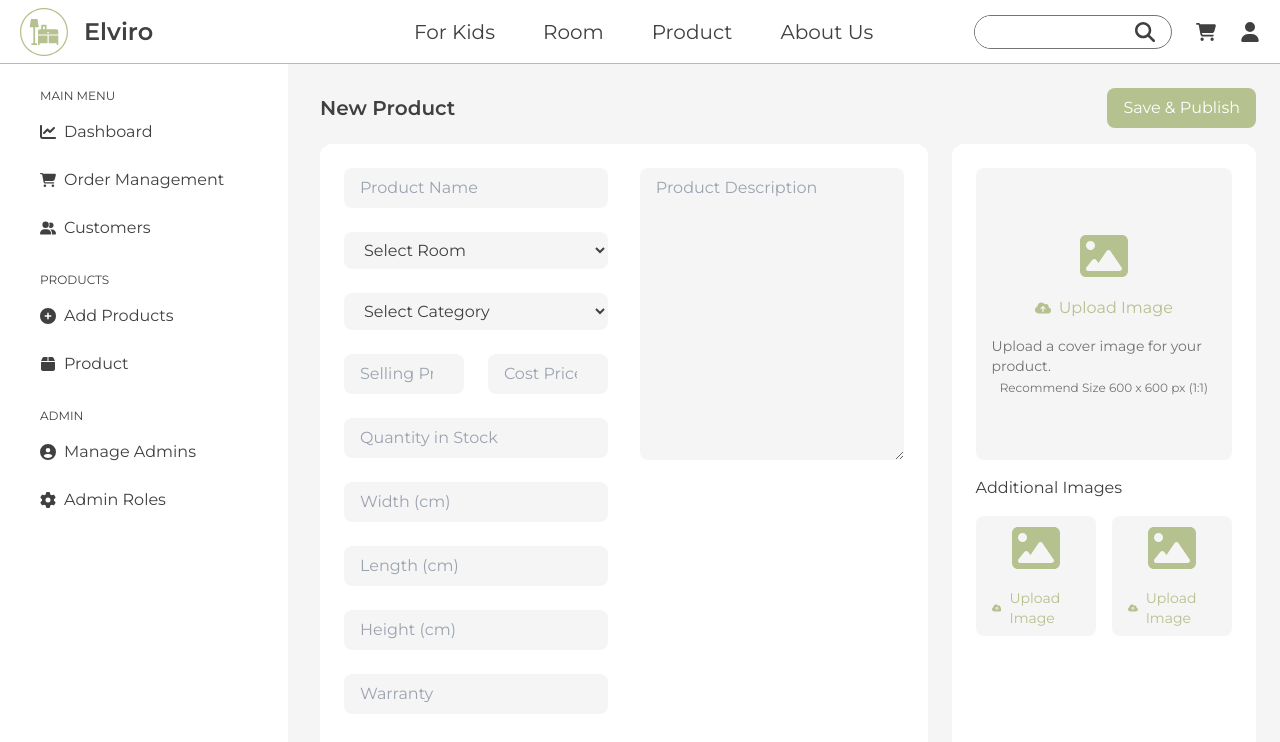
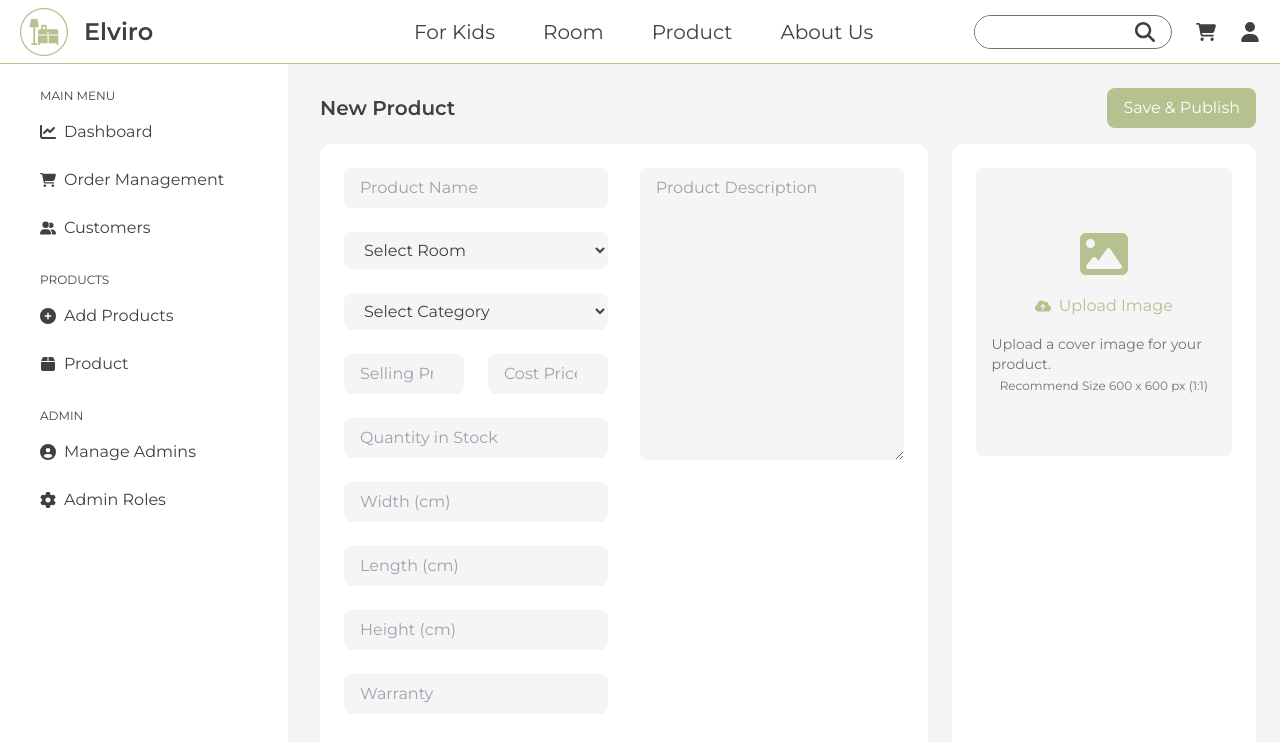
Before and after one commit to jsd7-group3-the-immortal-elf/elviro-frontend, a React (Vite) app: page /dashboard/product/add-product in a window 1280 px wide. Shown: the top 742 px of the page. Built offline with nearby package versions, Linux system fonts and the light colour scheme.

Commit message:
ch imgInput to imgInputMain, edit img ratio

```diff
--- a/src/components/dashboard/DashImageInput.jsx
+++ b/src/components/dashboard/DashImageInput.jsx
@@ -5,21 +5,15 @@ export default function DashImageInput({ product }) {
 	return (
 		<>
 			{product.image ? (
-				<picture className="aspect-square rounded-xl">
-					<img src={product.image} />
+				<picture className="rounded-xl">
+					<img src={product.image} className="aspect-square" />
 				</picture>
 			) : (
-				<label className="dash-input h-1/2 aspect-square flex flex-col justify-center items-center text-green gap-4 relative">
+				<label className="dash-input aspect-square flex flex-col justify-center items-center text-green gap-4 relative">
 					<FaImage className="text-5xl" />
-					<p className="flex items-center gap-2">
+					<p className="flex items-center gap-2 text-sm">
 						<FaCloudArrowUp /> Upload Image
 					</p>
-					<div className="flex flex-col items-center text-neutral-500 gap-1">
-						<p className="text-sm">Upload a cover image for your product.</p>
-						<p className="text-xs flex items-center">
-							Recommend Size 600 x 600 px (1:1)
-						</p>
-					</div>
 					<input
 						type="file"
 						name="image"
--- /dev/null
+++ b/src/components/dashboard/DashImageInputMain.jsx
@@ -0,0 +1,37 @@
+import PropTypes from "prop-types";
+import { FaCloudArrowUp, FaImage } from "react-icons/fa6";
+
+export default function DashImageInputMain({ product }) {
+	return (
+		<>
+			{product.image ? (
+				<div className="aspect-square">
+					<img src={product.image} className="aspect-square rounded-xl" />
+				</div>
+			) : (
+				<label className="dash-input h-1/2 aspect-square flex flex-col justify-center items-center text-green gap-4 relative">
+					<FaImage className="text-5xl" />
+					<p className="flex items-center gap-2">
+						<FaCloudArrowUp /> Upload Image
+					</p>
+					<div className="flex flex-col items-center text-neutral-500 gap-1">
+						<p className="text-sm">Upload a cover image for your product.</p>
+						<p className="text-xs flex items-center">
+							Recommend Size 600 x 600 px (1:1)
+						</p>
+					</div>
+					<input
+						type="file"
+						name="image"
+						accept="image/*"
+						className="h-full w-full absolute opacity-0"
+					/>
+				</label>
+			)}
+		</>
+	);
+}
+
+DashImageInputMain.propTypes = {
+	product: PropTypes.object,
+};
--- a/src/components/dashboard/DashProductItem.jsx
+++ b/src/components/dashboard/DashProductItem.jsx
@@ -16,8 +16,12 @@ export default function DashProductItem({ product, handleChange }) {
 				/>
 			</th>
 			<th>
-				<div className="overflow-hidden h-10 w-10 flex justify-center items-center">
-					<img src={product.image} alt={product.name} className=" " />
+				<div className="h-10 w-10 flex justify-center items-center">
+					<img
+						src={product.image}
+						alt={product.name}
+						className="aspect-square rounded-md"
+					/>
 				</div>
 			</th>
 			<th>
--- a/src/pages/dashboard/DashProductAddPage.jsx
+++ b/src/pages/dashboard/DashProductAddPage.jsx
@@ -1,8 +1,8 @@
 import { useEffect, useState } from "react";
 import { useParams } from "react-router-dom";
-import { FaCloudArrowUp, FaImage } from "react-icons/fa6";
 import PropTypes from "prop-types";
 import axios from "axios";
+import DashImageInputMain from "../../components/dashboard/DashImageInputMain";
 import DashImageInput from "../../components/dashboard/DashImageInput";
 
 export default function DashProductAddPage({ reload }) {
@@ -199,37 +199,16 @@ export default function DashProductAddPage({ reload }) {
 						</div>
 					</section>
 
-					<section className="bg-white flex flex-col gap-4 p-6 rounded-xl w-1/3 overflow-y-scroll">
-						<DashImageInput product={product} />
+					<section className="bg-white flex flex-col gap-4 p-6 rounded-xl w-1/3 h-[calc(100vh-176px)] overflow-y-scroll">
+						<DashImageInputMain product={product} />
 
-						<h5>Additional Images</h5>
+						{product.image && <h5>Additional Images (max 4)</h5>}
 
-						<div className="flex gap-4">
-							<label className="dash-input w-1/2 aspect-square flex flex-col justify-center items-center text-green gap-4 relative">
-								<FaImage className="text-5xl" />
-								<p className="flex items-center gap-2 text-sm">
-									<FaCloudArrowUp /> Upload Image
-								</p>
-								<input
-									type="file"
-									name="image"
-									accept="image/*"
-									className="h-full w-full absolute opacity-0"
-								/>
-							</label>
-
-							<label className="dash-input w-1/2 aspect-square flex flex-col justify-center items-center text-green gap-4 relative">
-								<FaImage className="text-5xl" />
-								<p className="flex items-center gap-2 text-sm">
-									<FaCloudArrowUp /> Upload Image
-								</p>
-								<input
-									type="file"
-									name="image"
-									accept="image/*"
-									className="h-full w-full absolute opacity-0"
-								/>
-							</label>
+						<div className="grid grid-cols-2 gap-4">
+							{product.image && <DashImageInput product={product} />}
+							{product.image && <DashImageInput product={product} />}
+							{product.image && <DashImageInput product={product} />}
+							{product.image && <DashImageInput product={product} />}
 						</div>
 					</section>
 				</main>
--- a/src/pages/dashboard/DashProductViewPage.jsx
+++ b/src/pages/dashboard/DashProductViewPage.jsx
@@ -60,8 +60,12 @@ export default function DashProductViewPage() {
 			</section>
 
 			<section className="flex h-32 gap-6">
-				<div className="rounded-lg aspect-square overflow-hidden w-1/2">
-					<img src={product.image} alt={product.name} className="h-full" />
+				<div className="aspect-square">
+					<img
+						src={product.image}
+						alt={product.name}
+						className="aspect-square rounded-lg h-full"
+					/>
 				</div>
 
 				<div className="flex flex-col bg-white rounded-lg w-full justify-between items-end p-2">
```
